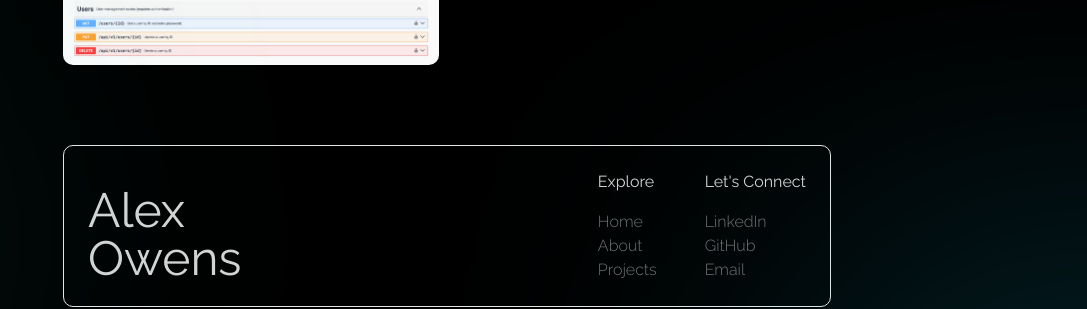
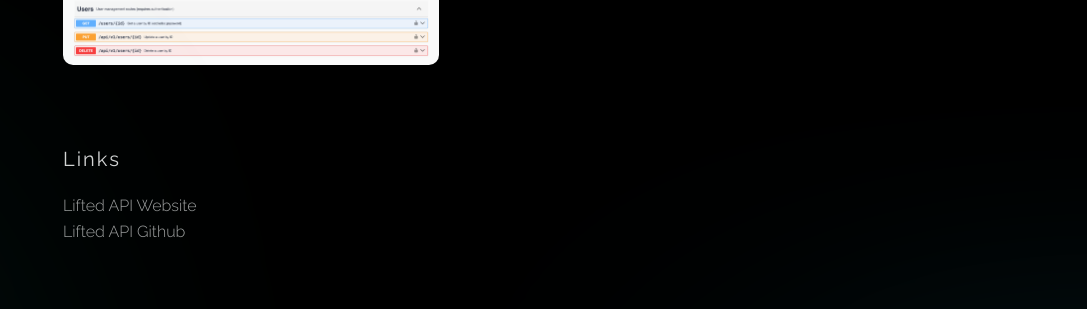
Before and after one commit to caowens/folio, a Next.js app: page /projects/lifted-api in a window 1280 px wide. Shown: the part 1609-1918 px from the top of the page, without its empty margins (193-1280 px from the left). Built offline with nearby package versions, Linux system fonts and the light colour scheme.

Commit message:
Add links section

```diff
--- a/src/app/projects/[slug]/page.tsx
+++ b/src/app/projects/[slug]/page.tsx
@@ -3,6 +3,7 @@ import { notFound } from "next/navigation";
 import StandardPageLayout from "@/layout/standard-page-layout";
 import { SectionWrapper } from "@/layout/section-wrapper";
 import Image from "next/image";
+import Link from "next/link";
 
 export default async function ProjectPage({
     params
@@ -76,6 +77,35 @@ export default async function ProjectPage({
                         />}
                 </div>
             </SectionWrapper>
+
+            <SectionWrapper idName="Links">
+                <div className="flex flex-row-reverse gap-6">
+                    <div className="flex-1">
+                        <div className="text-neutral-200 text-base leading-relaxed">
+                            <ul>
+                                <li>
+                                    {project.live_project_url &&
+                                        <Link
+                                            href={project.live_project_url}
+                                            target="_blank"
+                                            className="text-l font-light text-neutral-400 items-center hover:text-neutral-100 transition">
+                                            <span>{project.name} Website</span>
+                                        </Link>}
+                                </li>
+                                <li>
+                                    {project.github &&
+                                        <Link
+                                            href={project.github}
+                                            target="_blank"
+                                            className="text-l font-light text-neutral-400 items-center hover:text-neutral-100 transition">
+                                            <span>{project.name} Github</span>
+                                        </Link>}
+                                </li>
+                            </ul>
+                        </div>
+                    </div>
+                </div>
+            </SectionWrapper>
         </StandardPageLayout>
     );
 };
--- a/src/constants/projects-data.ts
+++ b/src/constants/projects-data.ts
@@ -13,6 +13,8 @@ export interface Project {
     href: string;
     key_features: string[];
     gallery?: GalleryImage[];
+    github?: string;
+    live_project_url?: string;
 }
 
 export const PROJECTS: Project[] = [
@@ -44,7 +46,9 @@ export const PROJECTS: Project[] = [
                 src: "/projects/lifted-api/quotes-and-users-routes.png",
                 alt: "Lifted API Quotes and Users Routes"
             },
-        ]
+        ],
+        github: "https://github.com/caowens/lifted-api",
+        live_project_url: "https://lifted-api.onrender.com/api-docs/"
     },
     {
         slug: "sentijournal",
@@ -78,7 +82,9 @@ export const PROJECTS: Project[] = [
                 src: "/projects/sentijournal/new-entry.png",
                 alt: "SentiJournal New Journal Entry Page"
             },
-        ]
+        ],
+        github: "https://github.com/caowens/SentiJournalApp",
+        live_project_url: "https://sentijournal-fb-app.web.app/"
     },
     {
         slug: "portfolio",
```
